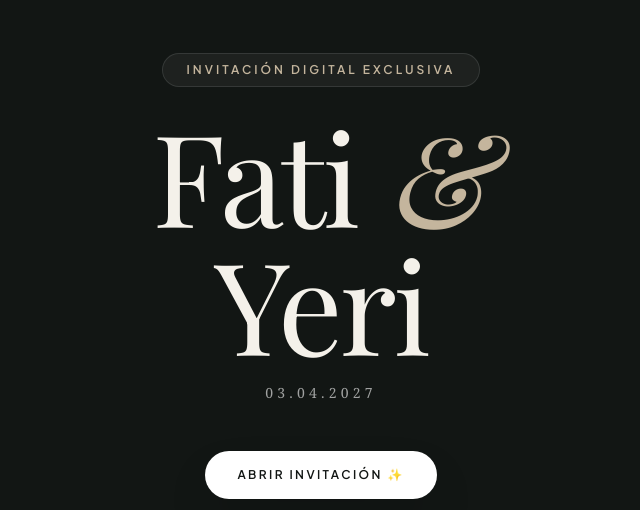
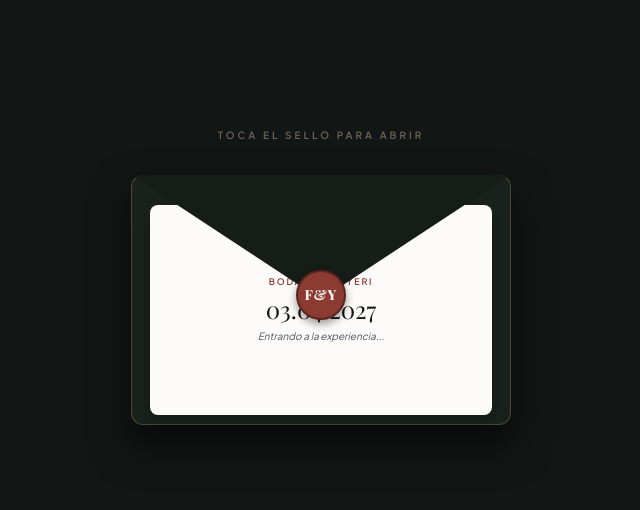
Before and after one commit to msladygr/casorio2.0-fati-yeri, a plain HTML site: page index.html in a window 1280 px wide. Shown: the part 124-634 px from the top of the page, without its empty margins (319-959 px from the left). Drawn offline with nearby package versions, Linux system fonts and the light colour scheme; a web font is replaced by a local one.

Commit message:
Update index.html

```diff
--- a/index.html
+++ b/index.html
@@ -54,7 +54,7 @@
             100% { top: 110%; transform: translateX(-30px) rotate(360deg); opacity: 0.05; }
         }
 
-        /* --- CORTINA EDITORIAL DE APERTURA (FASE 1) --- */
+        /* --- SOBRE REAL INTERACTIVO (FASE 1) --- */
         #intro-overlay {
             position: fixed;
             inset: 0;
@@ -63,7 +63,107 @@
             display: flex;
             align-items: center;
             justify-content: center;
-            transition: transform 0.9s cubic-bezier(0.77, 0, 0.175, 1);
+            transition: opacity 0.8s ease 0.5s, visibility 0.8s ease 0.5s;
+        }
+        #intro-overlay.fade-out {
+            opacity: 0;
+            visibility: hidden;
+            pointer-events: none;
+        }
+
+        .envelope-wrapper {
+            width: 85%;
+            max-width: 380px;
+            height: 250px;
+            position: relative;
+            cursor: pointer;
+            perspective: 1000px;
+        }
+
+        /* Cuerpo del sobre */
+        .envelope {
+            position: absolute;
+            inset: 0;
+            background: #1a221e;
+            border: 1px solid rgba(184, 155, 114, 0.3);
+            border-radius: 12px;
+            box-shadow: 0 20px 40px rgba(0,0,0,0.6);
+            z-index: 2;
+        }
+
+        /* Solapa superior del sobre */
+        .envelope-flap {
+            position: absolute;
+            top: 0;
+            left: 0;
+            width: 100%;
+            height: 125px;
+            background: #161c18;
+            border-top-left-radius: 12px;
+            border-top-right-radius: 12px;
+            clip-path: polygon(0 0, 50% 100%, 100% 0);
+            transform-origin: top;
+            transition: transform 0.6s cubic-bezier(0.4, 0, 0.2, 1);
+            z-index: 4;
+            border-bottom: 1px solid rgba(184, 155, 114, 0.2);
+        }
+        .envelope-wrapper.open .envelope-flap {
+            transform: rotateX(180deg);
+            z-index: 0;
+        }
+
+        /* La tarjeta / invitación que sale del sobre */
+        .invite-card {
+            position: absolute;
+            bottom: 10px;
+            left: 5%;
+            width: 90%;
+            height: 210px;
+            background: #fcfbfa;
+            color: #121614;
+            border-radius: 8px;
+            padding: 20px;
+            text-align: center;
+            display: flex;
+            flex-direction: column;
+            justify-content: center;
+            align-items: center;
+            box-shadow: 0 5px 15px rgba(0,0,0,0.3);
+            z-index: 3;
+            transition: transform 0.8s cubic-bezier(0.4, 0, 0.2, 1) 0.3s;
+        }
+        .envelope-wrapper.open .invite-card {
+            transform: translateY(-130px) scale(1.05);
+            z-index: 5;
+        }
+
+        /* Sello de Lacre Fino */
+        .wax-seal {
+            position: absolute;
+            top: 95px;
+            left: 50%;
+            transform: translateX(-50%);
+            width: 50px;
+            height: 50px;
+            background: #8c3b32;
+            border: 2px solid #5c241f;
+            border-radius: 50%;
+            display: flex;
+            align-items: center;
+            justify-content: center;
+            z-index: 6;
+            box-shadow: 0 4px 8px rgba(0,0,0,0.4);
+            transition: transform 0.3s ease;
+        }
+        .envelope-wrapper:hover .wax-seal {
+            transform: translateX(-50%) scale(1.1);
+        }
+        .wax-seal span {
+            font-family: 'Playfair Display', serif;
+            color: #f4f1ea;
+            font-size: 14px;
+            font-weight: bold;
+            letter-spacing: 1px;
         }
     </style>
 </head>
@@ -78,20 +178,28 @@
         <span class="leaf" style="left: 90%; animation-duration: 11s; animation-delay: 1.5s;"></span>
     </div>
 
-    <!-- PANTALLA DE APERTURA: PORTADA EDITORIAL (FASE 1) -->
+    <!-- PANTALLA DE APERTURA: SOBRE REAL INTERACTIVO (FASE 1) -->
     <div id="intro-overlay">
-        <div class="text-center px-6 max-w-xl">
-            <span class="inline-block bg-white/5 text-[#c4b59d] text-xs font-semibold px-6 py-2 rounded-full uppercase tracking-[0.25em] border border-white/10 mb-6">
-                Invitación Digital Exclusiva
-            </span>
-            <h1 class="font-editorial text-7xl sm:text-9xl text-[#f4f1ea] mb-4 tracking-tight">
-                Fati <span class="text-[#c4b59d] italic">&amp;</span> Yeri
-            </h1>
-            <p class="text-sm text-white/60 tracking-[0.3em] uppercase mb-12 font-serif">03.04.2027</p>
+        <div class="text-center px-4 w-full flex flex-col items-center">
+            <p class="text-[10px] uppercase tracking-[0.3em] text-[#c4b59d] mb-8 font-semibold animate-pulse">Toca el sello para abrir</p>
 
-            <button onclick="openEditorial()" class="bg-white text-[#121614] font-semibold text-xs px-8 py-4 rounded-full uppercase tracking-[0.2em] hover:bg-[#c4b59d] hover:text-white transition-all transform hover:scale-105 shadow-2xl cursor-pointer">
-                Abrir Invitación ✨
-            </button>
+            <!-- Contenedor del Sobre -->
+            <div class="envelope-wrapper" onclick="openRealEnvelope()">
+                <div class="envelope"></div>
+                <div class="envelope-flap"></div>
+
+                <!-- Tarjeta oculta dentro del sobre -->
+                <div class="invite-card">
+                    <span class="text-[9px] uppercase tracking-[0.2em] text-[#8c3b32] font-bold mb-1">Boda Fati &amp; Yeri</span>
+                    <p class="font-editorial text-2xl text-[#121614] mb-1">03.04.2027</p>
+                    <p class="text-[10px] text-gray-600 italic">Entrando a la experiencia...</p>
+                </div>
+
+                <!-- Sello de Lacre -->
+                <div class="wax-seal">
+                    <span>F&Y</span>
+                </div>
+            </div>
         </div>
     </div>
 
@@ -142,13 +250,19 @@
 
     </main>
 
-    <!-- Script de la Fase 1 -->
+    <!-- Script de la Fase 1 (Sobre Real) -->
     <script>
-        // Transición de apertura de la portada estilo revista
-        function openEditorial() {
+        function openRealEnvelope() {
+            const wrapper = document.querySelector('.envelope-wrapper');
             const overlay = document.getElementById('intro-overlay');
-            overlay.style.transform = 'translateY(-100%)';
-            setTimeout(() => overlay.remove(), 900);
+
+            // Activa la animación CSS del sobre (abre solapa y desliza tarjeta)
+            wrapper.classList.add('open');
+
+            // Desvanece el fondo oscuro y libera la web principal
+            setTimeout(() => {
+                overlay.classList.add('fade-out');
+            }, 1000);
         }
 
         // Cuenta Regresiva
```
